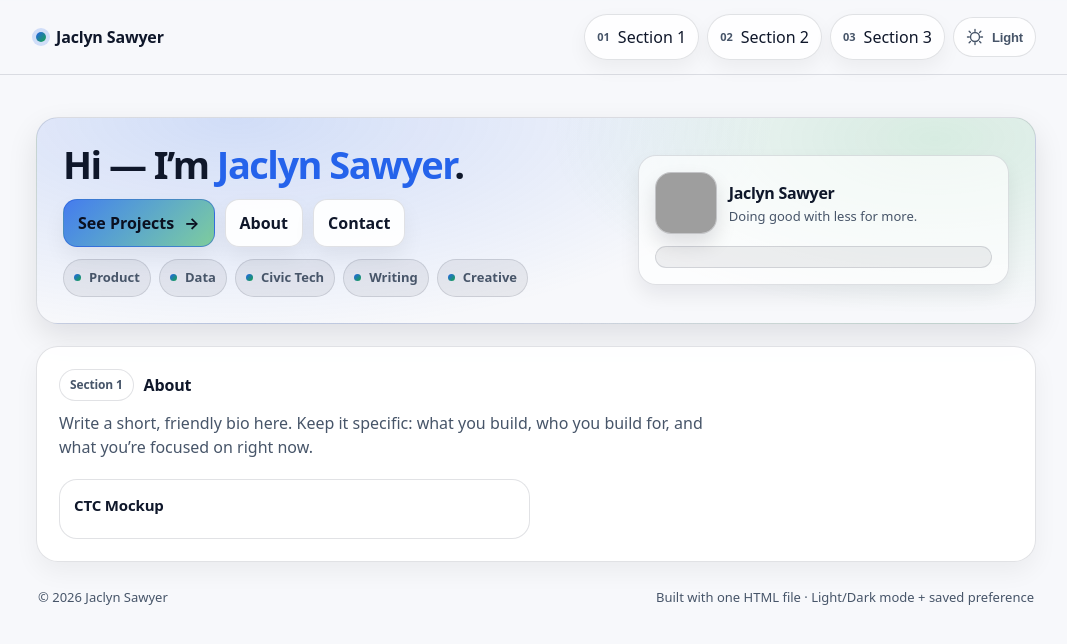
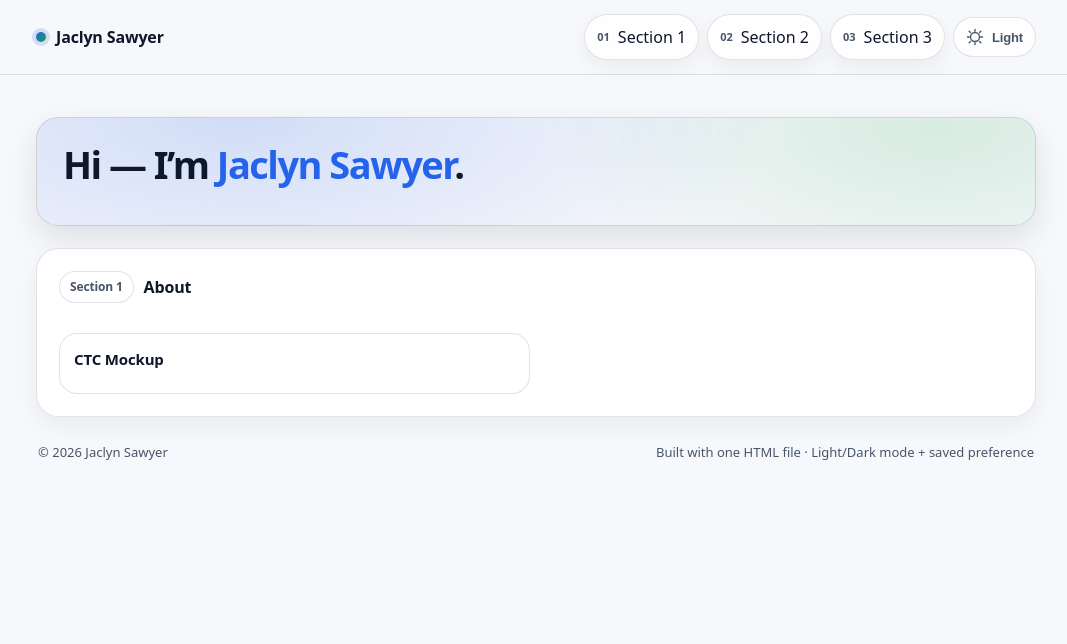
Before and after one commit to jacsaw/jacsaw.github.io, a plain HTML site: page index.html in a window 1280 px wide. Shown: the whole page, without its empty margins (104-1171 px from the left). Drawn offline with Linux system fonts and the light colour scheme; grey boxes are pictures that could not be loaded.

Commit message:
Clean up index.html and update project link
Removed commented-out code and updated project link.

```diff
--- a/index.html
+++ b/index.html
@@ -478,22 +478,22 @@
           </p>
 
           <div class="cta-row">
-            <a class="btn primary" href="#section-2">See Projects <span aria-hidden="true">→</span></a>
+            <!-- <a class="btn primary" href="#section-2">See Projects <span aria-hidden="true">→</span></a>
             <a class="btn" href="#section-1">About</a>
-            <a class="btn" href="#section-3">Contact</a>
+            <a class="btn" href="#section-3">Contact</a> -->
           </div>
 
-          <div class="chips" aria-label="Topics">
+          <!-- <div class="chips" aria-label="Topics">
             <span class="chip"><span class="chip-dot" aria-hidden="true"></span> Product</span>
             <span class="chip"><span class="chip-dot" aria-hidden="true"></span> Data</span>
             <span class="chip"><span class="chip-dot" aria-hidden="true"></span> Civic Tech</span>
             <span class="chip"><span class="chip-dot" aria-hidden="true"></span> Writing</span>
             <span class="chip"><span class="chip-dot" aria-hidden="true"></span> Creative</span>
-          </div>
+          </div> -->
         </div>
 
-        <aside class="hero-card" aria-label="Profile card">
-          <div class="avatar-row">
+        <!-- <aside class="hero-card" aria-label="Profile card"> -->
+          <!-- <div class="avatar-row">
             <img
               class="avatar"
               alt="Profile image"
@@ -506,7 +506,7 @@
               <h2>Jaclyn Sawyer</h2>
               <p>Doing good with less for more.</p>
             </div>
-          </div>
+          </div> -->
 
           <!-- <div class="mini-links" aria-label="Quick links">
             <a href="#" title="GitHub">GitHub</a>
@@ -515,13 +515,13 @@
             <a href="#" title="CV">CV</a>
           </div> -->
 
-          <div style="display:grid; gap:10px;">
+          <!-- <div style="display:grid; gap:10px;">
             <div style="font-family: ui-monospace, SFMono-Regular, Menlo, Monaco, Consolas, 'Liberation Mono', 'Courier New', monospace;
                         background: var(--code); border: 1px solid var(--border); padding: 10px; border-radius: 14px; color: var(--muted); font-size: 13px;">
 
             </div>
-          </div>
-        </aside>
+          </div> -->
+        <!-- </aside> -->
       </div>
     </div>
 
@@ -533,12 +533,11 @@
           <span>About</span>
         </div>
         <p>
-          Write a short, friendly bio here. Keep it specific: what you build, who you build for, and what you’re focused on right now.
         </p>
 
         <div class="grid">
           <div class="card">
-            <h3>CTC Mockup</h3>
+            <h3><a href="ctc-internal-tool.html">CTC Mockup</a></h3>
             <p></p>
           </div>
           <!-- <div class="card">
```
